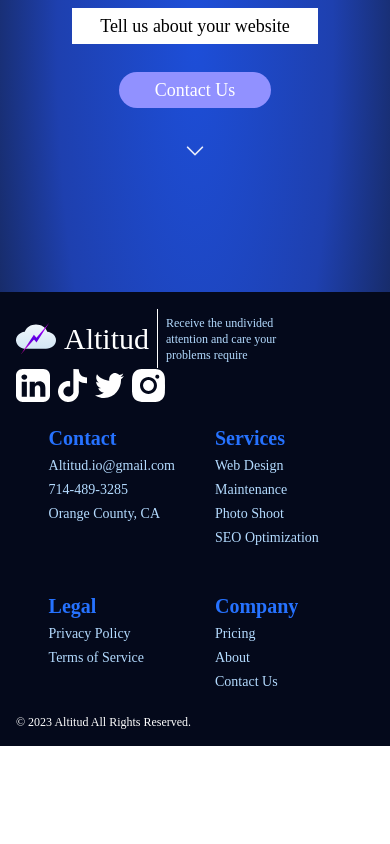
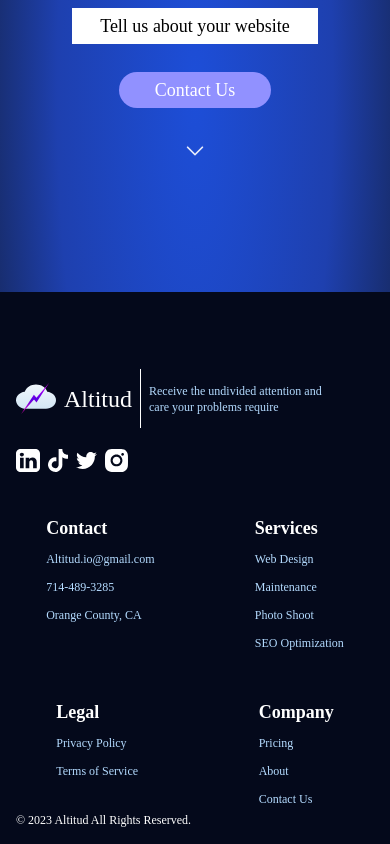
Before and after one commit to AngelCalderon105/altitud, a React (Vite) app: page / in a window 390 px wide. Shown: the part 664-1508 px from the top of the page. Before the commit the page ends 1410 px from the top, so only its background shows below. Built offline with nearby package versions, Linux system fonts and the light colour scheme.

Commit message:
responsive footer

```diff
--- a/src/FooterPage/Footer.jsx
+++ b/src/FooterPage/Footer.jsx
@@ -5,25 +5,22 @@ import FooterMenu from './FooterMenu'
 export default function Footer () {
     return (
         <div className='bg-footer-bg  text-white font-times flex flex-col p-4'>
-    <div className=' flex flex-col lg:flex-row rounded-t-3xl  '>
-       <div>
-        <div className=' flex justify-start items-center gap-x-2 lg:py-6 lg:gap-x-4' >
-            <div className='text-3xl lg:text-5xl'>
+    <div className=' flex flex-col rounded-t-3xl'>
+       <div className='py-10 2xl:py-5 '>
+        <div className='flex justify-start items-center gap-x-2 lg:gap-x-4 py-5' >
+            <div className='text-2xl sm:text-4xl md:text-5xl lg:text-5xl '>
                 <Logo/>
             </div>
             <img src= {Divider} alt="divider" />
-            <p className='text-light-blue text-xs w-5/12 sm:w-3/12 md:text-sm lg:text-lg lg:w-5/12'>
+            <p className='text-light-blue text-xs sm:text-base md:text-lg lg:text-xl w-6/12 sm:w-5/12 md:w-60 lg:w-72 '>
                 Receive the undivided attention and care your problems require
             </p>
         </div>
-        <div className='flex w-5/12 sm:w-2/12 lg:w-3/12'>
+        <div className='w-28 sm:w-36 lg:w-48'>
             <MediaBar/>
         </div>
         </div>
         <FooterMenu/>
-        <div className=''>
-
-      </div>
     </div>
     <p className='text-xs justify-start lg:text-lg'>&copy; 2023 Altitud All Rights Reserved.</p>
     </div>
--- a/src/FooterPage/FooterMenu.jsx
+++ b/src/FooterPage/FooterMenu.jsx
@@ -2,13 +2,13 @@ import MenuSection from "./MenuSection"
 export default function FooterMenu() {
 
     return (
-        <div className="flex justify-center flex-wrap">
-        <div className="grid grid-cols-2 col-span-2 gap-10 text-sm py-5 sm:grid-cols-4 lg:gap-x-20">
+
+        <div className="flex flex-row flex-wrap justify-around gap-10 lg:justify-evenly  ">
         <MenuSection menuList = {["Contact","Altitud.io@gmail.com","714-489-3285","Orange County, CA"]}/>
         <MenuSection menuList = {["Services", "Web Design", "Maintenance","Photo Shoot","SEO Optimization"]}/>
         <MenuSection menuList = {["Legal", "Privacy Policy", "Terms of Service"]}/>
         <MenuSection menuList = {["Company", "Pricing", "About","Contact Us"]}/>
-        </div>
+
         </div>
     )
 }
--- a/src/FooterPage/MenuLink.jsx
+++ b/src/FooterPage/MenuLink.jsx
@@ -2,7 +2,7 @@ export default function MenuLink({directoryLink}) {
 
     return (
         <>
-        <a href="/" className="text-light-blue text-sm lg:text-2xl">
+        <a href="/" className="text-light-blue text-xs sm:text-lg md:text-xl">
             {directoryLink}
         </a>
         </>
--- a/src/FooterPage/MenuTitle.jsx
+++ b/src/FooterPage/MenuTitle.jsx
@@ -2,7 +2,7 @@ export default function MenuTitle({sectionTitle}) {
 
     return (
         <>
-        <h1 className="text-xl font-bold text-dark-blue lg:text-3xl">{sectionTitle}</h1>
+        <h1 className="font-bold text-lg sm:text-2xl md:text-3xl lg:text-3xl">{sectionTitle}</h1>
         </>
     )
 }
```
